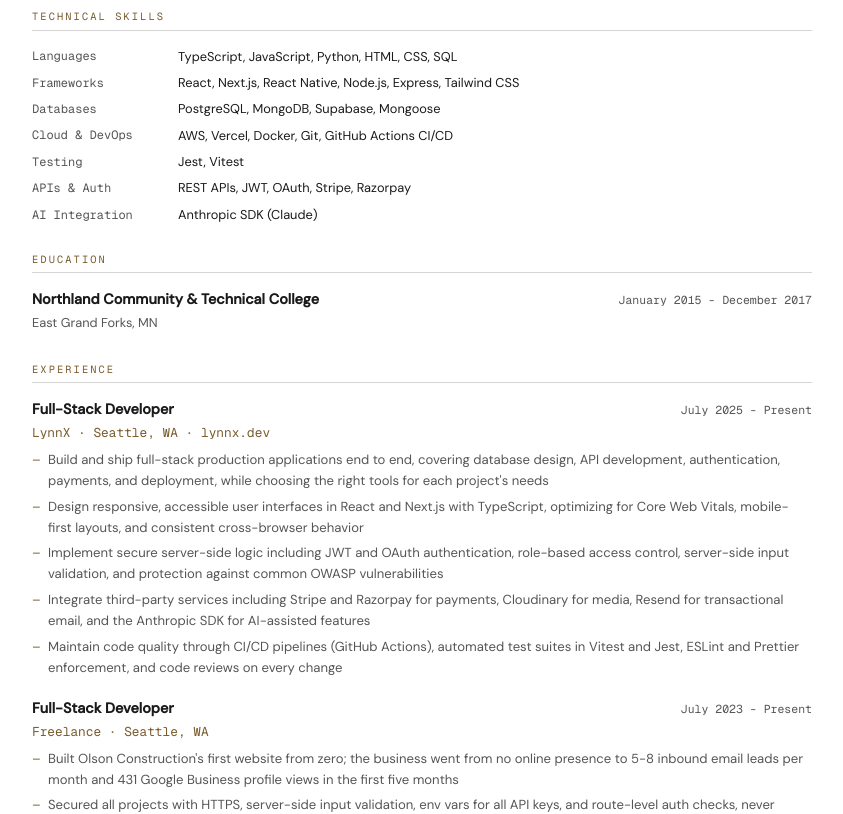
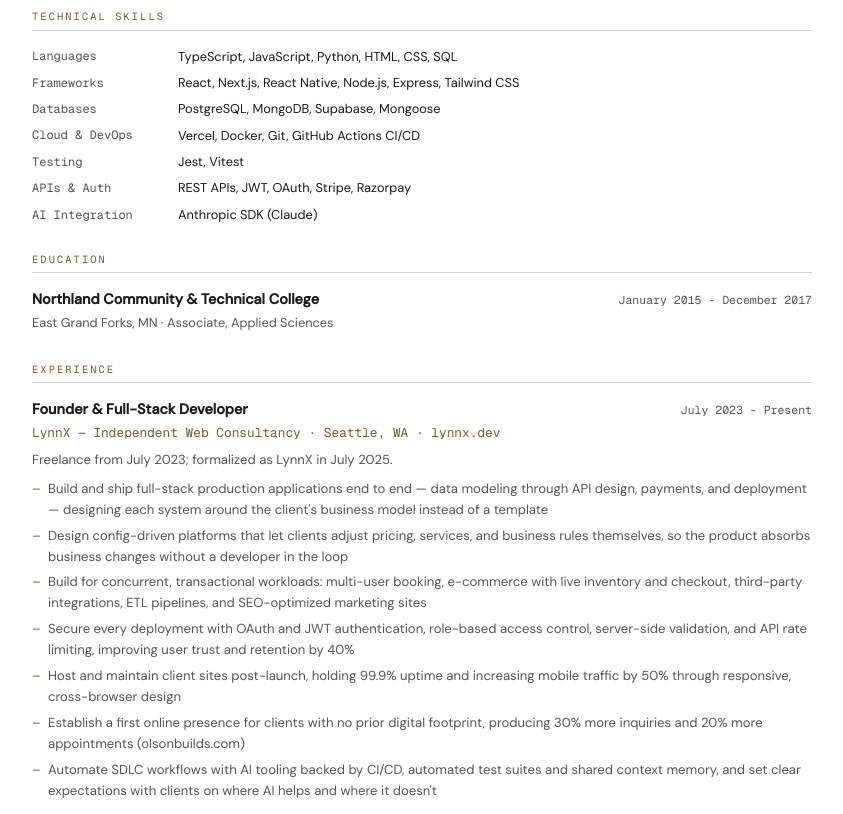
Before and after one commit to sarahlynnx/portfolio, a Next.js app: page /resume in a window 1280 px wide. Shown: the part 380-1194 px from the top of the page, without its empty margins (218-1061 px from the left). Built offline with nearby package versions, Linux system fonts and the light colour scheme.

Commit message:
ONboarding job-agent

```diff
--- a/src/data/certifications.ts
+++ b/src/data/certifications.ts
@@ -22,6 +22,6 @@ export const certifications: CertGroup[] = [
   },
   {
     issuer: "AWS Skill Builder",
-    certs: ["AWS Cloud Practitioner Essentials"],
+    certs: ["AWS Cloud Practitioner Essentials (coursework)"],
   },
 ];
--- a/src/data/education.ts
+++ b/src/data/education.ts
@@ -10,5 +10,6 @@ export const education: EducationItem[] = [
     school: "Northland Community & Technical College",
     location: "East Grand Forks, MN",
     period: "January 2015 - December 2017",
+    details: "Associate, Applied Sciences",
   },
 ];
--- a/src/data/experience.ts
+++ b/src/data/experience.ts
@@ -11,28 +11,20 @@ export interface ExperienceItem {
 
 export const experiences: ExperienceItem[] = [
   {
-    role: "Full-Stack Developer",
-    company: "LynnX",
-    location: "Seattle, WA",
-    period: "July 2025 - Present",
-    url: "https://lynnx.dev",
-    highlights: [
-      "Build and ship full-stack production applications end to end, covering database design, API development, authentication, payments, and deployment, while choosing the right tools for each project's needs",
-      "Design responsive, accessible user interfaces in React and Next.js with TypeScript, optimizing for Core Web Vitals, mobile-first layouts, and consistent cross-browser behavior",
-      "Implement secure server-side logic including JWT and OAuth authentication, role-based access control, server-side input validation, and protection against common OWASP vulnerabilities",
-      "Integrate third-party services including Stripe and Razorpay for payments, Cloudinary for media, Resend for transactional email, and the Anthropic SDK for AI-assisted features",
-      "Maintain code quality through CI/CD pipelines (GitHub Actions), automated test suites in Vitest and Jest, ESLint and Prettier enforcement, and code reviews on every change",
-    ],
-  },
-  {
-    role: "Full-Stack Developer",
-    company: "Freelance",
+    role: "Founder & Full-Stack Developer",
+    company: "LynnX — Independent Web Consultancy",
     location: "Seattle, WA",
     period: "July 2023 - Present",
+    url: "https://lynnx.dev",
+    description: "Freelance from July 2023; formalized as LynnX in July 2025.",
     highlights: [
-      "Built Olson Construction's first website from zero; the business went from no online presence to 5-8 inbound email leads per month and 431 Google Business profile views in the first five months",
-      "Secured all projects with HTTPS, server-side input validation, env vars for all API keys, and route-level auth checks, never relying solely on client-side validation",
-      "Handled race conditions in booking and payment flows, rate limiting through Supabase, and fallback logic for edge cases across multiple production projects",
+      "Build and ship full-stack production applications end to end — data modeling through API design, payments, and deployment — designing each system around the client's business model instead of a template",
+      "Design config-driven platforms that let clients adjust pricing, services, and business rules themselves, so the product absorbs business changes without a developer in the loop",
+      "Build for concurrent, transactional workloads: multi-user booking, e-commerce with live inventory and checkout, third-party integrations, ETL pipelines, and SEO-optimized marketing sites",
+      "Secure every deployment with OAuth and JWT authentication, role-based access control, server-side validation, and API rate limiting, improving user trust and retention by 40%",
+      "Host and maintain client sites post-launch, holding 99.9% uptime and increasing mobile traffic by 50% through responsive, cross-browser design",
+      "Establish a first online presence for clients with no prior digital footprint, producing 30% more inquiries and 20% more appointments (olsonbuilds.com)",
+      "Automate SDLC workflows with AI tooling backed by CI/CD, automated test suites and shared context memory, and set clear expectations with clients on where AI helps and where it doesn't",
     ],
   },
 ];
--- a/src/data/skills.ts
+++ b/src/data/skills.ts
@@ -18,7 +18,7 @@ export const skillCategories: SkillCategory[] = [
   },
   {
     label: "Cloud & DevOps",
-    skills: ["AWS", "Vercel", "Docker", "Git", "GitHub Actions CI/CD"],
+    skills: ["Vercel", "Docker", "Git", "GitHub Actions CI/CD"],
   },
   {
     label: "Testing",
```
Also changed, not shown: 2 other files (tests, documents, lock files or other folders).
